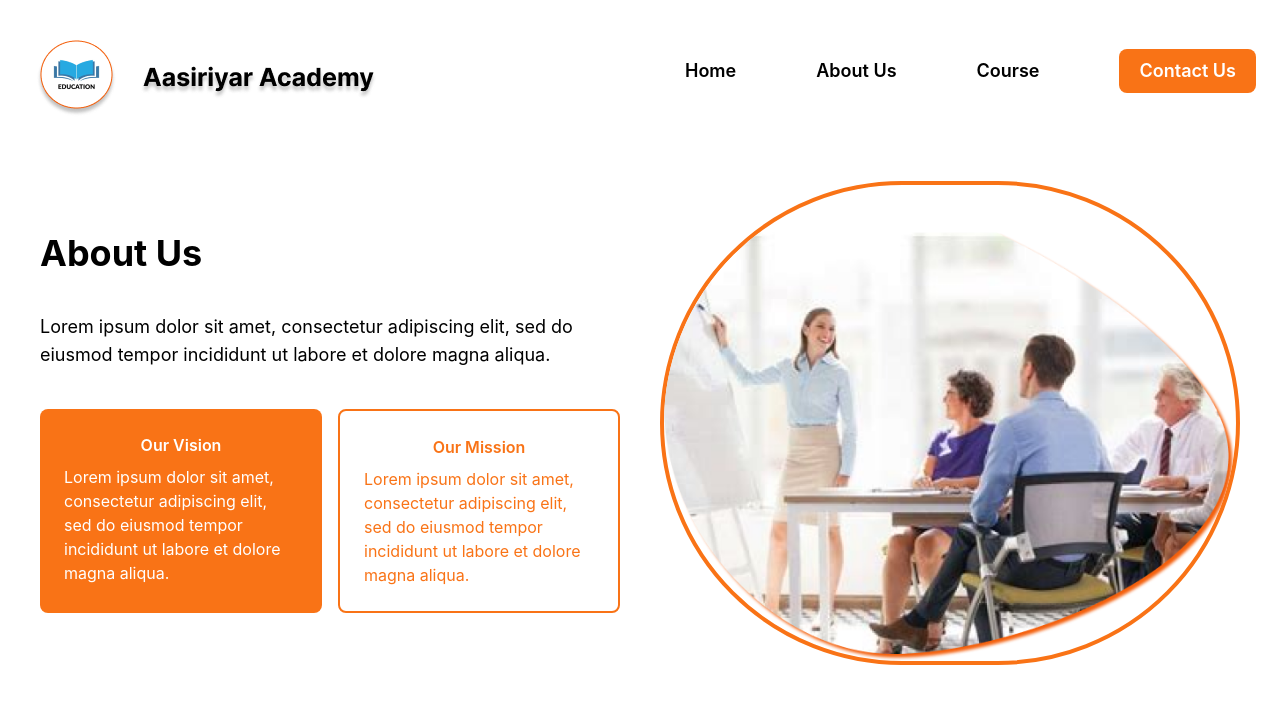
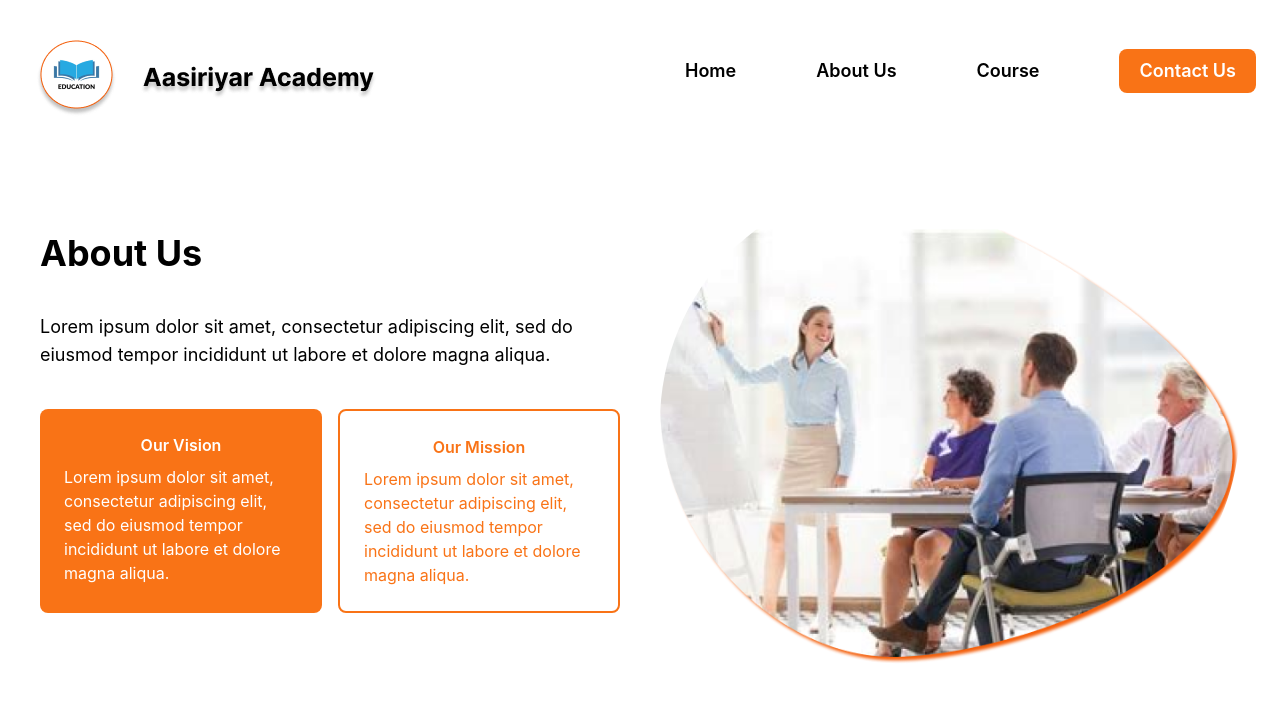
Before and after one commit to abin0001/Asiriyar-Academy, a React (Create React App) app: page /about in a window 1280 px wide. Shown: the top 704 px of the page. Built offline with nearby package versions, Linux system fonts and the light colour scheme.

Commit message:
Initiated Contact

```diff
--- a/src/components/About.js
+++ b/src/components/About.js
@@ -28,7 +28,7 @@ const About = () => {
             </div>
           </div>
           <div className="flex-1 mt-10 md:mt-0">
-            <img src={about} alt="About Us" className="w-full h-auto rounded-full border-4 border-orange-500" />
+            <img src={about} alt="About Us" className="w-full h-auto rounded-full" />
           </div>
         </div>
       </div>
```
